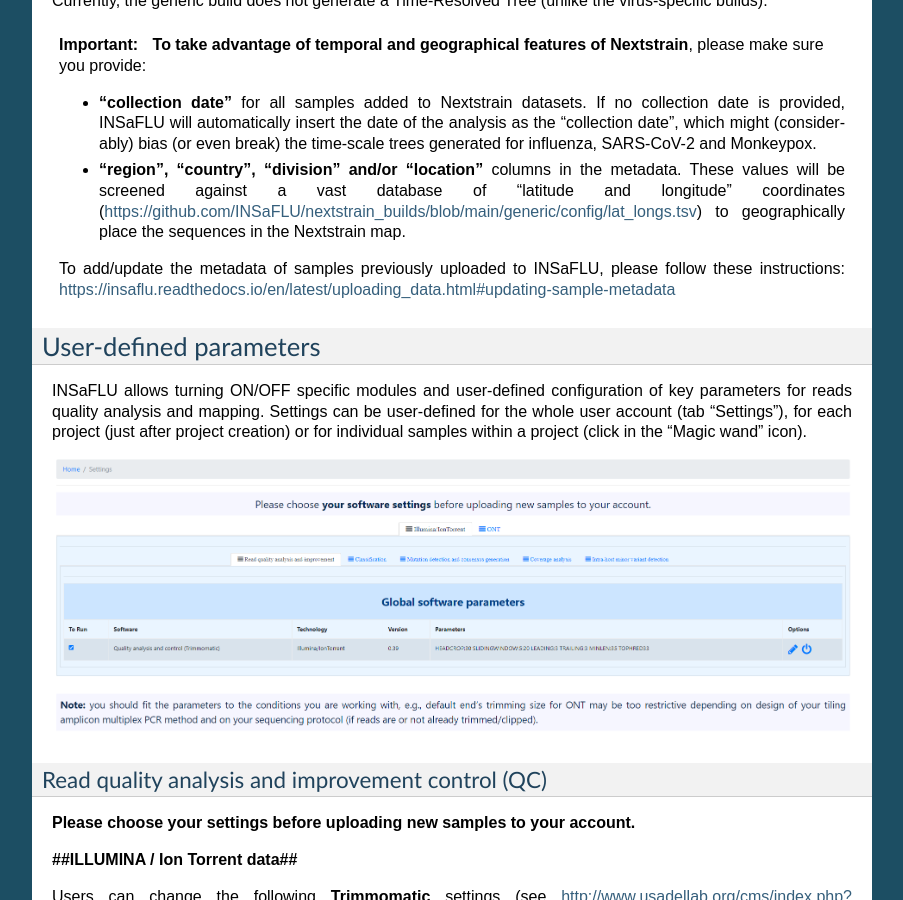
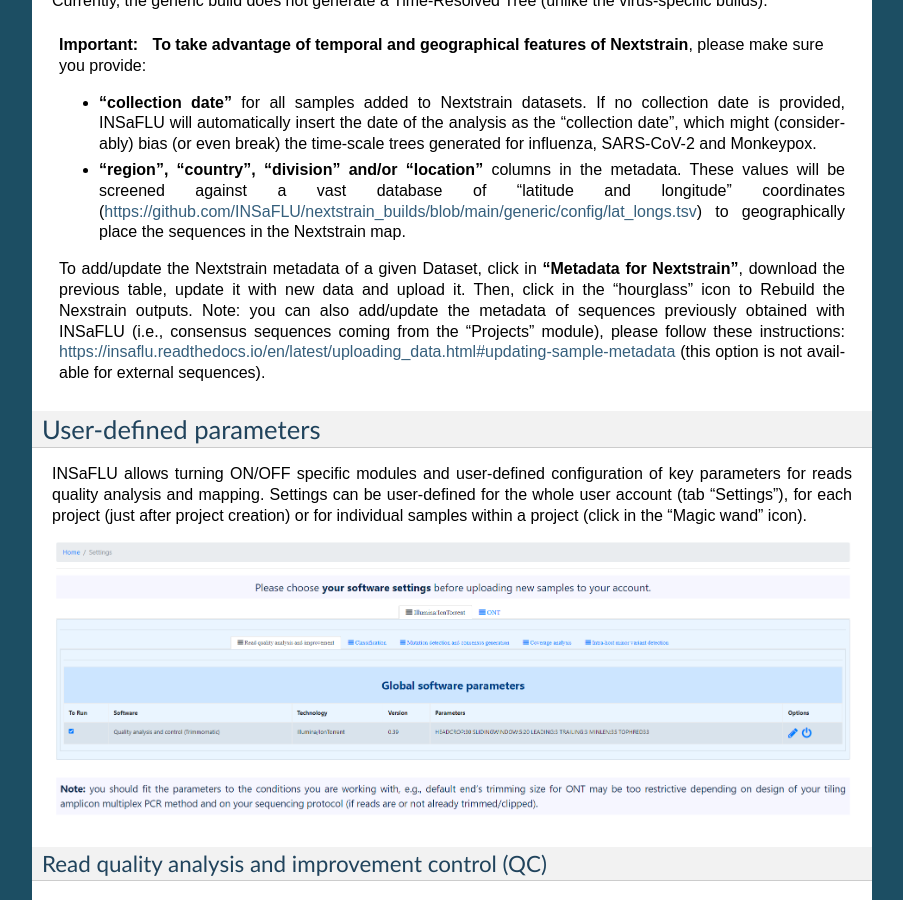
Before and after one commit to INSaFLU/insaflu_docs, a Sphinx documentation site: the page built from docs/data_analysis.rst, in a window 1280 px wide and 900 px high, scrolled down 12696 px. Shown: the whole window, without its empty margins (198-1101 px from the left). Built offline with Sphinx 7.4.7, drawn with Linux system fonts in a browser that asks for light colours; formulas are drawn with MathJax 3.

Commit message:
Add how to update Nextstrain metadata

```diff
--- a/docs/data_analysis.rst
+++ b/docs/data_analysis.rst
@@ -489,7 +489,7 @@
 
 	- **"region", "country", "division" and/or "location"** columns in the metadata. These values will be screened against a vast database of "latitude and longitude" coordinates (https://github.com/INSaFLU/nextstrain_builds/blob/main/generic/config/lat_longs.tsv) to geographically place the sequences in the Nextstrain map.
 
-	To add/update the metadata of samples previously uploaded to INSaFLU, please follow these instructions: https://insaflu.readthedocs.io/en/latest/uploading_data.html#updating-sample-metadata
+	To add/update the Nextstrain metadata of a given Dataset, click in **"Metadata for Nextstrain"**, download the previous table, update it with new data and upload it. Then, click in the "hourglass" icon to Rebuild the Nexstrain outputs. Note: you can also add/update the metadata of sequences previously obtained with INSaFLU (i.e., consensus sequences coming from the "Projects" module), please follow these instructions: https://insaflu.readthedocs.io/en/latest/uploading_data.html#updating-sample-metadata (this option is not available for external sequences).
 
 
 
```
